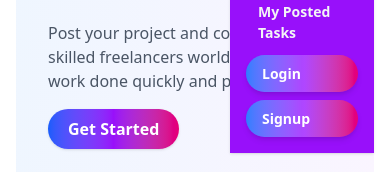
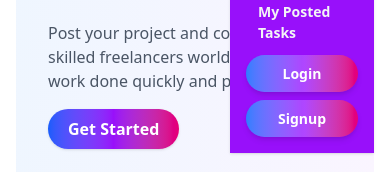
Before and after one commit to sharmin-khan/freelance-task-client, a React (Vite) app: page / in a window 390 px wide. Both pictures are taken after a click on the label 353 px from the left and 32 px from the top of the page. Shown: the part 215-387 px from the top of the page. Built offline with nearby package versions, Linux system fonts and the light colour scheme; no server answers.

Commit message:
Fix mobile menu buttons: center Login and Signup links

```diff
--- a/src/Pages/Shared/Navbar.jsx
+++ b/src/Pages/Shared/Navbar.jsx
@@ -213,20 +213,21 @@ const Navbar = () => {
                 </button>
               </>
             ) : (
-              <div className="flex flex-col gap-2">
+             <div className="flex flex-col items-center gap-2">
   <Link
     to="/login"
-                  className="px-4 py-2 rounded-3xl font-semibold text-white bg-gradient-to-r from-blue-500 via-purple-500 to-pink-600 shadow-md hover:shadow-lg hover:scale-105 transition transform duration-300 cursor-pointer"
+    className="w-full text-center px-4 py-2 rounded-3xl font-semibold text-white bg-gradient-to-r from-blue-500 via-purple-500 to-pink-600 shadow-md hover:shadow-lg hover:scale-105 transition transform duration-300"
   >
     Login
   </Link>
   <Link
     to="/signup"
-                  className="px-4 py-2 rounded-3xl font-semibold text-white bg-gradient-to-r from-blue-500 via-purple-500 to-pink-600 shadow-md hover:shadow-lg hover:scale-105 transition transform duration-300 cursor-pointer"
+    className="w-full text-center px-4 py-2 rounded-3xl font-semibold text-white bg-gradient-to-r from-blue-500 via-purple-500 to-pink-600 shadow-md hover:shadow-lg hover:scale-105 transition transform duration-300"
   >
     Signup
   </Link>
 </div>
+
             )}
           </ul>
         </div>
```
Also changed, not shown: 7 other files (tests, documents, lock files or other folders). Lines whose indentation alone changed are shown as unchanged.
